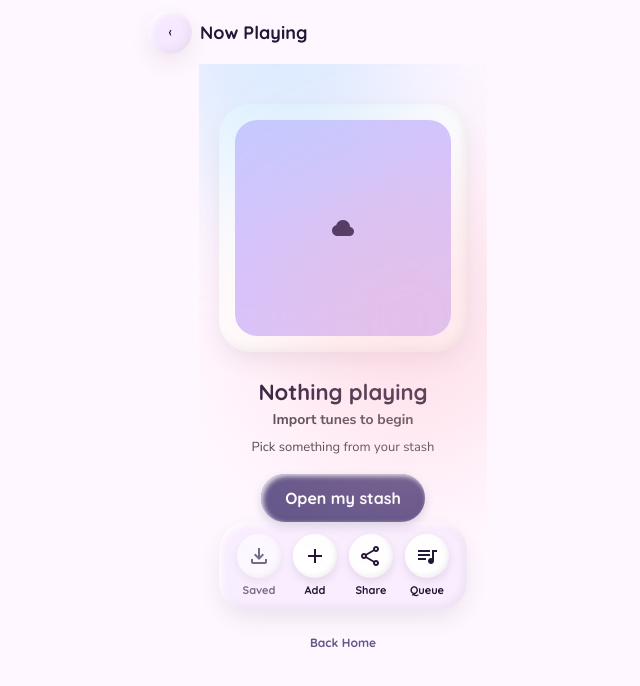
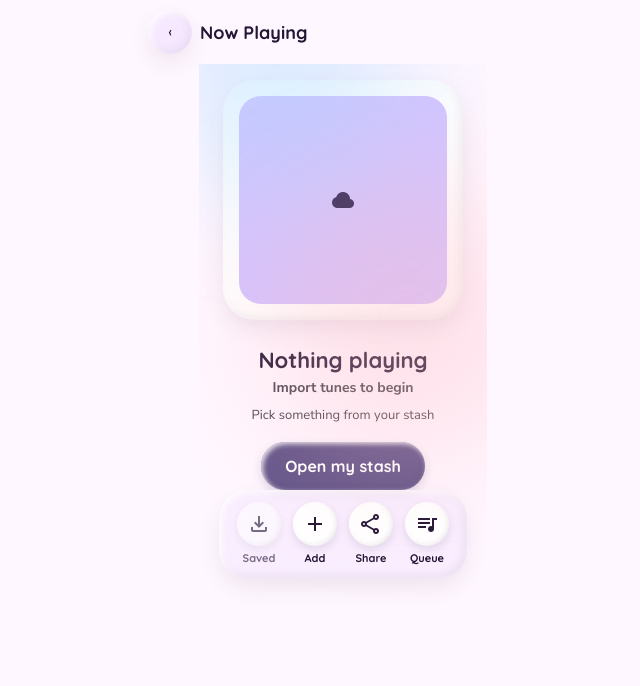
Before and after one commit to natx6/block-neo-brutalist, a Next.js app: page /player in a window 1280 px wide. Shown: the top 686 px of the page, without its empty margins (297-937 px from the left). Built offline with nearby package versions, Linux system fonts and the light colour scheme.

Commit message:
Player fits viewport, no scroll

```diff
--- a/app/player/page.tsx
+++ b/app/player/page.tsx
@@ -150,7 +150,7 @@ export default function PlayerPage() {
   };
 
   return (
-    <div className="t-bg min-h-dvh max-w-[430px] mx-auto flex flex-col relative overflow-hidden">
+    <div className="t-bg h-dvh max-w-[430px] mx-auto flex flex-col relative overflow-hidden">
       <header className="fixed top-0 inset-x-0 z-50 pt-safe t-bg">
         <div className="max-w-[430px] mx-auto h-16 px-5 flex items-center justify-between">
           <div className="flex items-center gap-2">
@@ -160,13 +160,13 @@ export default function PlayerPage() {
         </div>
       </header>
 
-      <main className="flex-1 pt-16 pb-10 px-5">
+      <main className="flex-1 min-h-0 pt-16 pb-5 px-5 flex flex-col overflow-hidden">
         <div className="absolute -top-16 -left-12 w-64 h-64 rounded-full bg-[#a6d7fe]/40 blur-3xl pointer-events-none" />
         <div className="absolute top-44 -right-16 w-72 h-72 rounded-full bg-[#ffbbc2]/35 blur-3xl pointer-events-none" />
 
         {!current ? (
-          <div className="flex flex-col items-center text-center pt-10">
-            <div className="w-full max-w-[340px] aspect-square rounded-[32px] p-4 t-card clay-card flex items-center justify-center">
+          <div className="flex flex-col items-center text-center pt-4">
+            <div className="w-[min(74vw,300px,30dvh)] aspect-square rounded-[32px] p-4 t-card clay-card flex items-center justify-center shrink-0">
               <div className="w-full h-full rounded-[22px] t-primary-ct flex items-center justify-center">
                 <Icon name="cloud" className="text-[72px]" fill />
               </div>
@@ -180,8 +180,8 @@ export default function PlayerPage() {
           </div>
         ) : (
           <>
-            <div className="flex justify-center pt-2 pb-6">
-              <div className="relative w-full max-w-[340px] aspect-square rounded-[32px] p-4 t-card clay-card flex items-center justify-center">
+            <div className="flex justify-center pt-1 pb-3 shrink-0">
+              <div className="relative w-[min(74vw,300px,30dvh)] aspect-square rounded-[32px] p-4 t-card clay-card flex items-center justify-center">
                 <div className="absolute top-6 left-8 right-8 h-8 rounded-full bg-gradient-to-b from-white/70 to-transparent pointer-events-none z-10" />
                 <div className="w-full h-full rounded-[22px] overflow-hidden flex items-center justify-center gap-2 text-[#4c3f70]" style={{ background: current.bg }}>
                   {current.artwork && !artFailed ? (
@@ -201,7 +201,7 @@ export default function PlayerPage() {
               </div>
             </div>
 
-            <div className="flex items-center justify-between mt-2 mb-6">
+            <div className="flex items-center justify-between mt-1 mb-3 shrink-0">
               <div className="min-w-0 pr-4">
                 <h2 className="font-display font-bold text-[22px] truncate">{title}</h2>
                 <p className="font-bold text-[14px] t-muted truncate">{artist}</p>
@@ -211,7 +211,7 @@ export default function PlayerPage() {
               </button>
             </div>
 
-            <div className="flex flex-col gap-2 mb-8">
+            <div className="flex flex-col gap-2 mb-4 shrink-0">
               <div className="relative w-full h-8 flex items-center cursor-pointer" onClick={handleSeek}>
                 <div className="w-full h-3 rounded-full t-variant shadow-[inset_2px_2px_4px_rgba(74,59,92,0.14)] p-[2px]">
                   <div className="h-full rounded-full bg-gradient-to-r from-[var(--secondary-ct)] via-[var(--primary-ct)] to-[var(--primary)]" style={{ width: `${pct}%` }} />
@@ -227,7 +227,7 @@ export default function PlayerPage() {
               </div>
             </div>
 
-            <div className="flex items-center justify-between px-2 mb-8">
+            <div className="flex items-center justify-between px-2 mb-4 shrink-0">
               <button
                 onClick={toggleShuffle}
                 aria-label="Shuffle"
@@ -288,8 +288,6 @@ export default function PlayerPage() {
             <span className="font-display font-bold text-[11px]">Queue</span>
           </Link>
         </div>
-
-        <Link href="/" className="block text-center mt-6 font-display font-bold text-[12px] t-primary-text">Back Home</Link>
       </main>
 
       {showAdd && (
```
